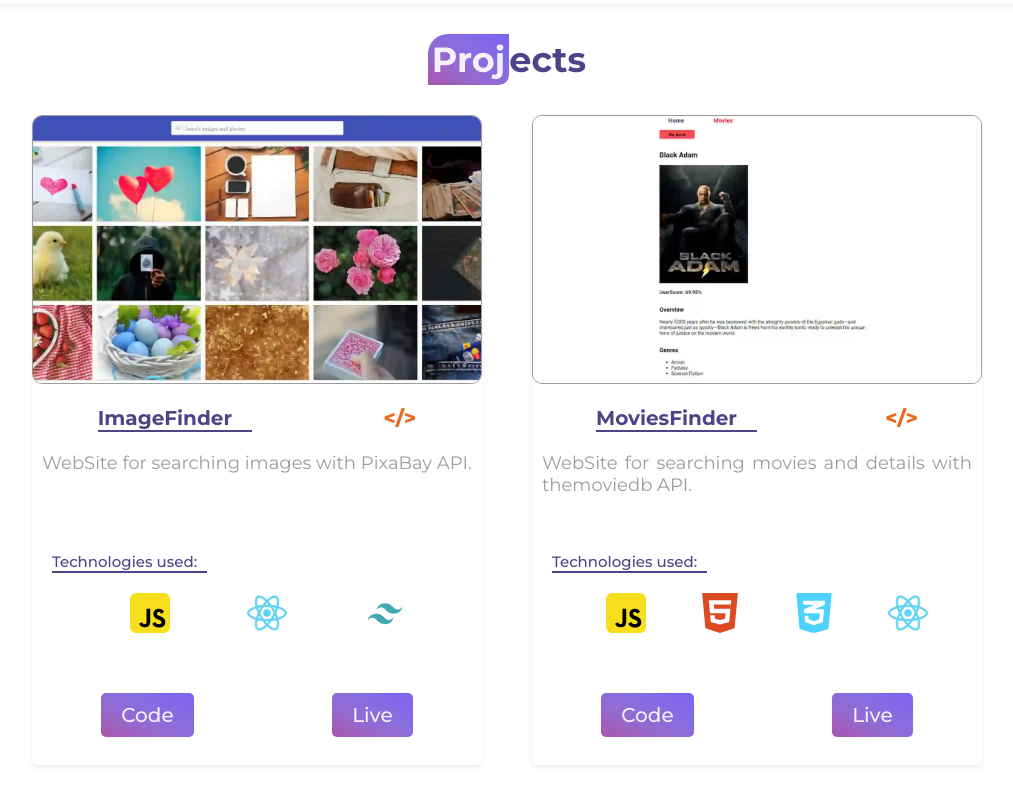
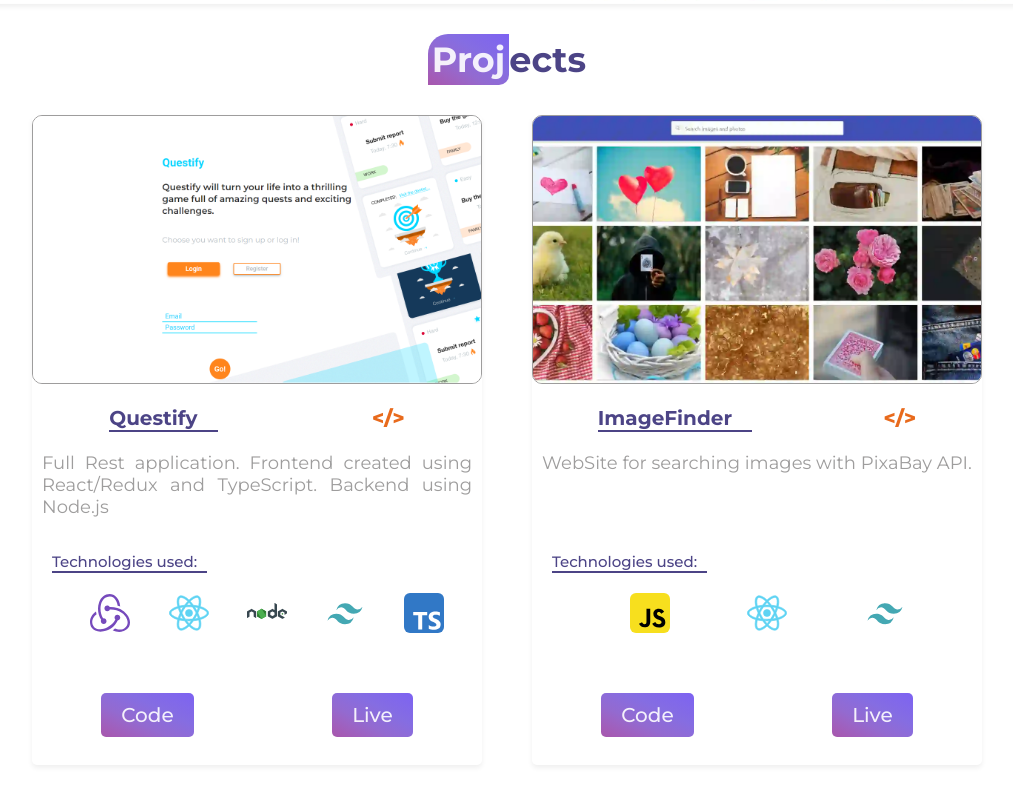
Before and after one commit to MichalDziuba/portfolio-OLD, a React (Create React App) app: page / in a window 1280 px wide. Shown: the part 545-1340 px from the top of the page, without its empty margins (133-1146 px from the left). Built offline with nearby package versions, Linux system fonts and the light colour scheme.

Commit message:
update portfolio

```diff
--- a/src/components/about/index.jsx
+++ b/src/components/about/index.jsx
@@ -36,12 +36,12 @@ export const About = () => {
             certificate
           </button>
           . During the course I learned technologies like HTML, CSS, JavaScript,
-          React and Node.js. I have experience working in a group using Scrum
-          and Agile methodologies, because this is how we worked during group
-          projects. At the moment I am focusing on expanding my knowledge and
-          learning new technologies. I am looking for my first job as a
-          Fullstack Developer/Frontend Developer. If you want to contact me or
-          have any questions for me, check out the contact section below!
+          TypeScript, React and Node.js. I have experience working in a group
+          using Scrum and Agile methodologies, because this is how we worked
+          during group projects. At the moment I am focusing on expanding my
+          knowledge and learning new technologies. I am looking for my first job
+          as a Fullstack Developer/Frontend Developer. If you want to contact me
+          or have any questions for me, check out the contact section below!
           Thanks!
         </div>
       </div>
--- a/src/components/technologies/index.jsx
+++ b/src/components/technologies/index.jsx
@@ -1,7 +1,7 @@
 import { techIcons } from "../../utils/techIconsCreator";
 import styles from "./styles.module.css";
 export const Technologies = () => {
-  const technologies = "html,css,react,redux,javascript,node,git,github,netlify,figma,sass,tailwind";
+  const technologies = "html,css,react,redux,javascript,node,typescript,git,github,figma,tailwind";
   return (
     <section className={styles.section__technologies}>
       <div className={styles.section__title}>
--- a/src/data/portfolioItems.js
+++ b/src/data/portfolioItems.js
@@ -1,8 +1,18 @@
 import imagefinderImage from '../images/ImageFinder.webp';
 import moviefinderImage from '../images/MovieFinder.webp';
 import bookfinderImage from '../images/BookFinder.webp';
-import phonebookImage from '../images/Phonebook.webp'
+import phonebookImage from '../images/Phonebook.webp';
+import questifyImage from '../images/Questify.webp';
 export const portfolioItems = [
+  {
+    title: "Questify",
+    tech: "React,Redux,TypeScript,Node,Tailwind",
+    link: "https://michaldziuba.github.io/Questify/",
+    preview: `${questifyImage}`,
+    description:
+      "Full Rest application. Frontend created using React/Redux and TypeScript. Backend using Node.js",
+    code: "https://github.com/MichalDziuba/Questify",
+  },
   {
     title: "ImageFinder",
     tech: "React,Tailwind,JS",
@@ -10,6 +20,24 @@ export const portfolioItems = [
     preview: `${imagefinderImage}`,
     description: "WebSite for searching images with PixaBay API.",
     code: "https://github.com/MichalDziuba/ImagesFinder",
+  },
+  {
+    title: "Phonebook",
+    tech: "JS,CSS,React,Redux",
+    link: "https://phonebook-md.netlify.app/",
+    preview: `${phonebookImage}`,
+    description:
+      "Phone book application with user registration and login. Used Connections API as backend.",
+    code: "https://github.com/MichalDziuba/goit-react-hw-08--phonebook",
+  },
+
+  {
+    title: "BooksFinder",
+    tech: "HTML,CSS,React,JS",
+    link: "https://michaldziuba.github.io/bookfinder/",
+    preview: `${bookfinderImage}`,
+    description: "WebSite for searching ebooks with Project Gutenberg API.",
+    code: "https://github.com/MichalDziuba/bookfinder",
   },
   {
     title: "MoviesFinder",
@@ -20,21 +48,4 @@ export const portfolioItems = [
       "WebSite for searching movies and details with themoviedb API.",
     code: "https://github.com/MichalDziuba/goit-react-hw-05-movies",
   },
-  {
-    title: "BooksFinder",
-    tech: "HTML,CSS,React,JS",
-    link: "https://michaldziuba.github.io/bookfinder/",
-    preview: `${bookfinderImage}`,
-    description: "WebSite for searching ebooks with Project Gutenberg API.",
-    code: "https://github.com/MichalDziuba/bookfinder",
-  },
-  {
-    title: "Phonebook",
-    tech: "JS,CSS,React,Redux",
-    link: "https://phonebook-md.netlify.app/",
-    preview: `${phonebookImage}`,
-    description:
-      "Phone book application with user registration and login. Used Connections API as backend.",
-    code: "https://github.com/MichalDziuba/goit-react-hw-08--phonebook",
-  },
 ];
--- a/src/utils/techIconsCreator.js
+++ b/src/utils/techIconsCreator.js
@@ -10,7 +10,8 @@ import githubIcon from "../icons/github.svg";
 import gitIcon from "../icons/git.svg";
 import nodeIcon from "../icons/nodejs.svg";
 import sassIcon from "../icons/sass.svg";
-import taliwindIcon from '../icons/tailwind.svg'
+import taliwindIcon from '../icons/tailwind.svg';
+import typescriptIcon from '../icons/typescript.svg'
 export const techIcons = ({
   e,
   classNameIcon,
@@ -120,7 +121,19 @@ export const techIcons = ({
     icons.push(
       <div className={classNameIconWrapper}>
         <img className={classNameIcon} src={taliwindIcon} alt="icon" />
-        <span className={classNameTooltip}>Tailwindcss</span>
+        <span className={classNameTooltip}>Tailwind</span>
+      </div>
+    );
+  }
+  if (elements.includes("typescript")) {
+    icons.push(
+      <div className={classNameIconWrapper}>
+        <img
+          className={classNameIcon}
+          src={typescriptIcon}
+          alt="icon"
+        />
+        <span className={classNameTooltip}>TypeScript</span>
       </div>
     );
   }
```
Also changed, not shown: src/images/Questify.webp (added).
